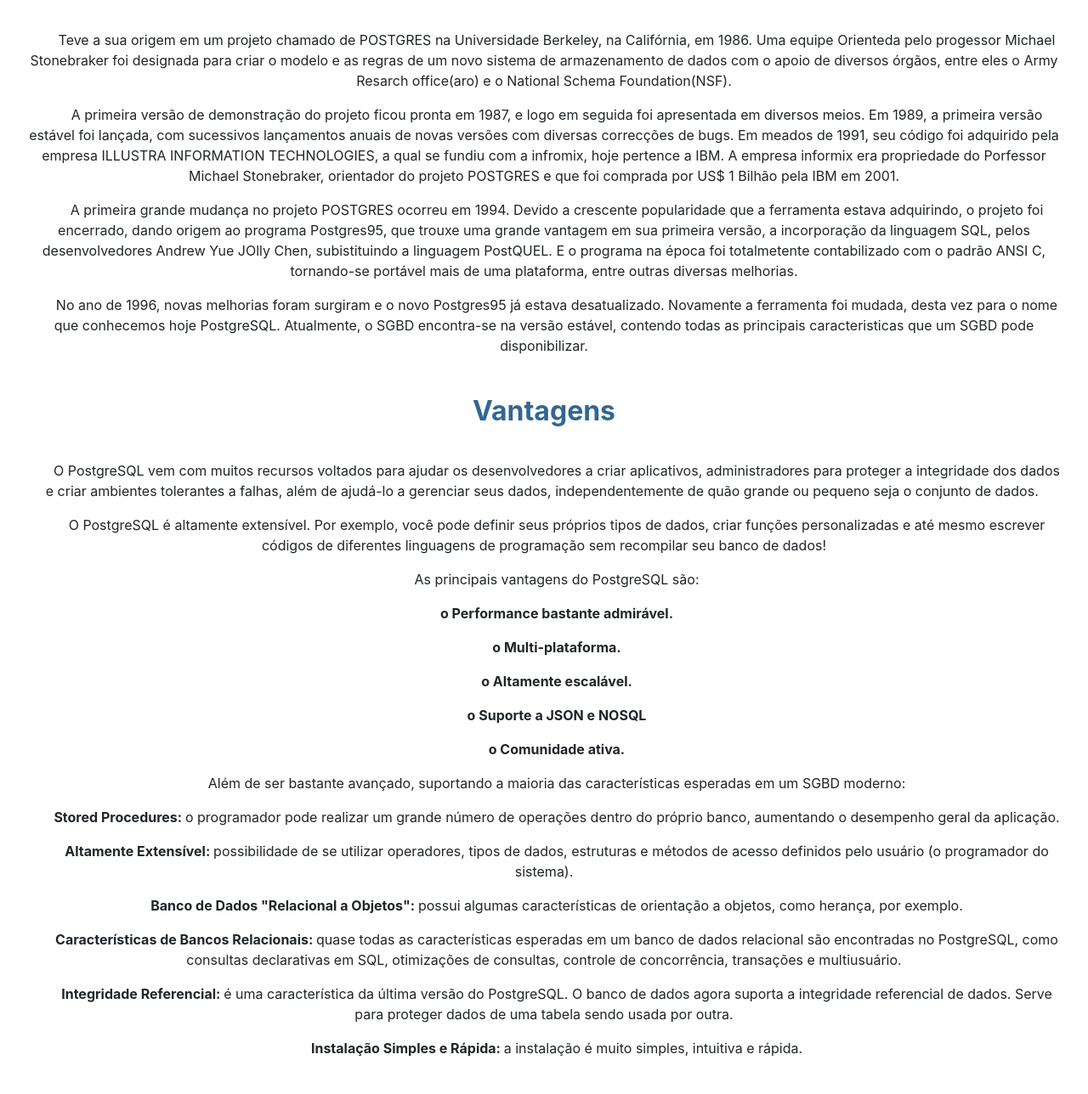
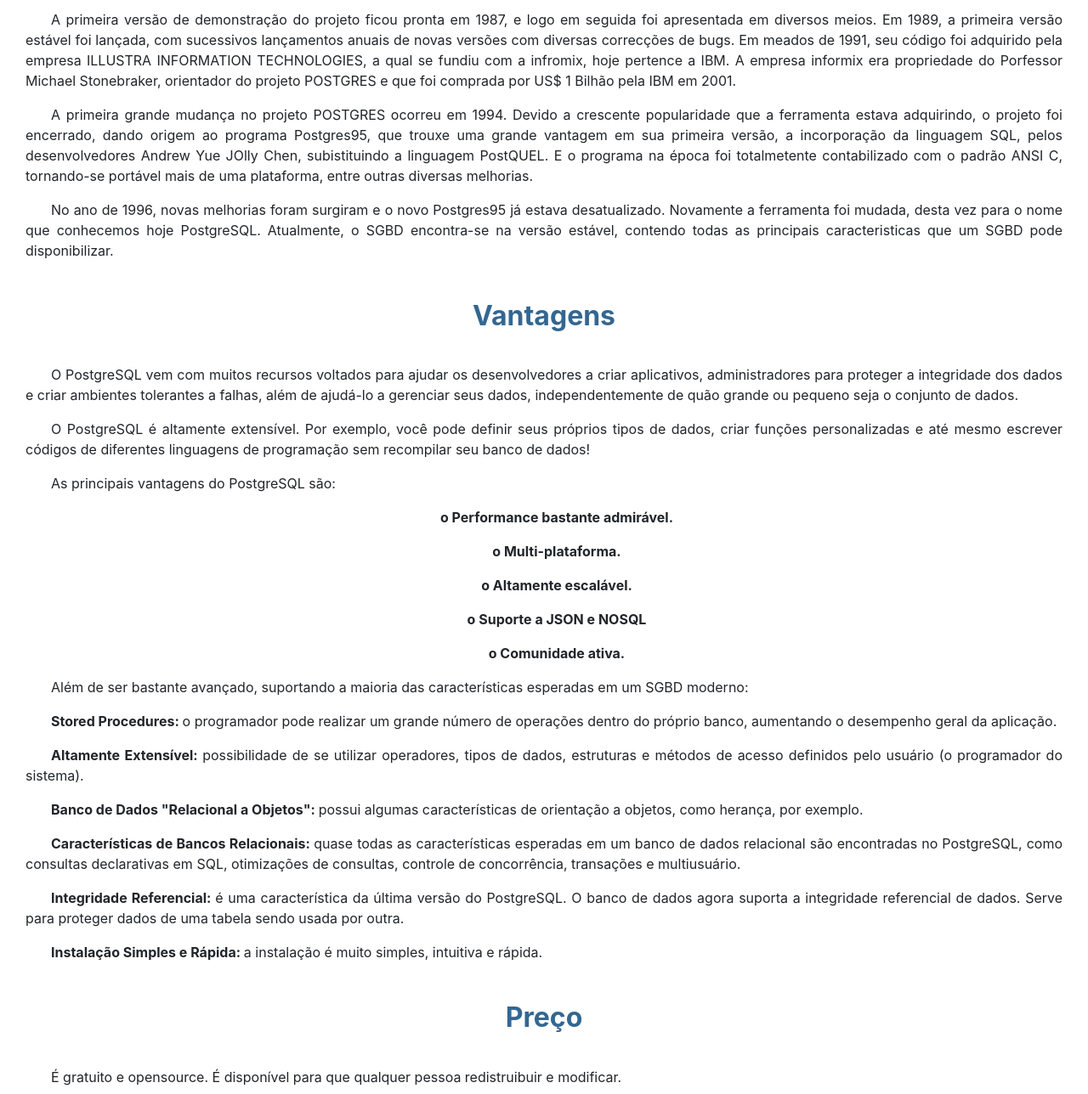
Before and after one commit to Andredf51/Banco2, a plain HTML site: page index.html in a window 1280 px wide. Shown: the part 972-2260 px from the top of the page at 85% size. Drawn offline with Linux system fonts and the light colour scheme.

Commit message:
justificar texto e imagens

```diff
--- a/index.html
+++ b/index.html
@@ -17,11 +17,6 @@
             border: 1px solid #000;
             min-height: 100px;
             background-color: #336791;
-        }
-
-        #imagemteste {
-            width: 80%;
-            height: 70%;
         }
 
         .title {
@@ -84,13 +79,13 @@
             </ol>
             <div class="text-center">
                 <div class="carousel-item active">
-                    <img id="imagemteste" src="imagem01.png" alt="Primeiro Slide">
+                    <img src="imagem011.png" alt="Primeiro Slide">
                 </div>
                 <div class="carousel-item">
-                    <img id="imagemteste" src="imagem02.png" alt="Segundo Slide">
+                    <img src="imagem022.png" alt="Segundo Slide">
                 </div>
                 <div class="carousel-item">
-                    <img id="imagemteste" src="imagem03.png" alt="Terceiro Slide">
+                    <img src="imagem033.png" alt="Terceiro Slide">
                 </div>
             </div>
             <a class="carousel-control-prev" href="#carouselExampleIndicators" role="button" data-slide="prev">
@@ -104,16 +99,16 @@
         </div>
 
         <!-- o que é postgresql  -->
-        <div class="container-fluid text-justify" id="oqueé">
+        <div class="container-fluid " id="oqueé">
             <h2 class="title"> <b> O que é o PostgreSQL </b></h2>
-            <p>
+            <p class="text-justify">
                 O PostgreSQL é um poderoso sistema de banco de dados objeto-relacional de código-fonte aberto que
                 usa e estende a linguagem SQL combinada com muitos recursos que armazenam e dimensionam com segurança
                 as cargas de trabalho de dados mais complicadas.
                 É otimizado para aplicações complexas, isto é, que envolvem grandes volumes de dados ou que
                 tratam de informações críticas.
             </p>
-            <p>
+            <p class="text-justify">
                 Ganhou uma forte reputação por sua arquitetura comprovada, confiabilidade,
                 integridade de dados, conjunto robusto de recursos, extensibilidade e dedicação da comunidade de código
                 aberto por trás do software para fornecer soluções eficazes e inovadoras de maneira consistente.
@@ -124,13 +119,13 @@
         <!-- história do postgre -->
         <div class="container-fluid text-justify" id="historia">
             <h2 class="title"> <b> História </b> </h2>
-            <p>
+            <p class="text-justify">
                 Teve a sua origem em um projeto chamado de POSTGRES na Universidade Berkeley, na Califórnia, em
                 1986. Uma equipe Orienteda pelo progessor Michael Stonebraker foi designada para criar o modelo e as
                 regras de um novo sistema de armazenamento de dados com o apoio de diversos órgãos, entre eles o Army Resarch
                 office(aro) e o National Schema Foundation(NSF).
             </p>
-            <p>
+            <p class="text-justify">
                 A primeira versão de demonstração do projeto ficou pronta em 1987, e logo em seguida foi
                 apresentada em diversos meios. Em 1989, a primeira versão estável foi lançada, com sucessivos
                 lançamentos anuais de novas versões com diversas correcções de bugs. Em meados de 1991, seu código foi adquirido
@@ -138,16 +133,16 @@
                 informix era propriedade do Porfessor Michael Stonebraker, orientador do projeto POSTGRES e que foi
                 comprada por US$ 1 Bilhão pela IBM em 2001.
             </p>
-            <p>
+            <p class="text-justify">
                 A primeira grande mudança no projeto POSTGRES ocorreu em 1994. Devido a crescente popularidade
                 que a ferramenta estava adquirindo, o projeto foi encerrado, dando origem ao programa Postgres95, que
                 trouxe uma grande vantagem em sua primeira versão, a incorporação da linguagem SQL, pelos desenvolvedores
                 Andrew Yue JOlly Chen, subistituindo a linguagem PostQUEL. E o programa na época foi totalmetente
                 contabilizado com o padrão ANSI C, tornando-se portável mais de uma plataforma, entre outras
                 diversas melhorias.
-            </p>
-            <p>
-                 No ano de 1996, novas melhorias foram surgiram e o novo Postgres95 já estava desatualizado.
+            </p class="text-justify">
+            <p class="text-justify">
+                No ano de 1996, novas melhorias foram surgiram e o novo Postgres95 já estava desatualizado.
                 Novamente a ferramenta foi mudada, desta vez para o nome que conhecemos hoje PostgreSQL. Atualmente, o
                 SGBD encontra-se na versão estável, contendo todas as principais caracteristicas que um SGBD pode
                 disponibilizar.
@@ -157,13 +152,13 @@
         <!-- vantagens -->
         <div class="container-fluid" id="vantagem">
             <h2 class="title"> <b> Vantagens </b>  </h2>
-            <p>
+            <p class="text-justify">
                 O PostgreSQL vem com muitos recursos voltados para ajudar os desenvolvedores a criar aplicativos,
                 administradores para proteger a integridade dos dados e criar ambientes tolerantes a falhas, além de
                 ajudá-lo a gerenciar seus dados, independentemente de quão grande ou pequeno seja o conjunto de
                 dados.
             </p>
-            <p> O PostgreSQL é altamente extensível. Por exemplo, você
+            <p class="text-justify"> O PostgreSQL é altamente extensível. Por exemplo, você
                 pode definir seus próprios tipos de dados, criar funções personalizadas e até mesmo escrever códigos
                 de diferentes linguagens de programação sem recompilar seu banco de dados!
             </p>
@@ -171,33 +166,33 @@
                 160 dos 179 recursos obrigatórios do SQL: Conformidade do núcleo 2011. A partir desta escrita, nenhum banco de dados
                 relacional atende à plena conformidade com este padrão.
             </p> -->
-            <p> As principais vantagens do PostgreSQL são: </p>
+            <p class="text-justify"> As principais vantagens do PostgreSQL são: </p>
                 <b> <p> o Performance bastante admirável. </p>
                 <p> o Multi-plataforma. </p>
                 <p> o Altamente escalável. </p>
                 <p> o Suporte a JSON e NOSQL </p>
                 <p> o Comunidade ativa. </p> </b>
 
-            <p>Além de ser bastante avançado, suportando a maioria das características esperadas em um SGBD moderno:</p>
+            <p class="text-justify">Além de ser bastante avançado, suportando a maioria das características esperadas em um SGBD moderno:</p>
 
-            <p> <b> Stored Procedures: </b> o programador pode realizar um grande número de operações dentro do
+            <p class="text-justify"> <b> Stored Procedures: </b> o programador pode realizar um grande número de operações dentro do
             próprio banco, aumentando o desempenho geral da aplicação. </p>
 
-            <p> <b> Altamente Extensível: </b>
+            <p class="text-justify"> <b> Altamente Extensível: </b>
             possibilidade de se utilizar operadores, tipos de dados, estruturas e métodos de acesso definidos pelo
             usuário (o programador do sistema). </p>
 
-            <p> <b> Banco de Dados "Relacional a Objetos": </b> possui algumas características de orientação a
+            <p class="text-justify"> <b> Banco de Dados "Relacional a Objetos": </b> possui algumas características de orientação a
             objetos, como herança, por exemplo. </p>
 
-            <p> <b> Características de Bancos Relacionais: </b> quase todas as características esperadas em um banco de dados
+            <p class="text-justify"> <b> Características de Bancos Relacionais: </b> quase todas as características esperadas em um banco de dados
             relacional são encontradas no PostgreSQL, como consultas declarativas em SQL, otimizações de consultas,
             controle de concorrência, transações e multiusuário. </p>
 
-            <p> <b> Integridade Referencial: </b> é uma característica da última versão do PostgreSQL. O banco de dados agora
+            <p class="text-justify"> <b> Integridade Referencial: </b> é uma característica da última versão do PostgreSQL. O banco de dados agora
             suporta a integridade referencial de dados. Serve para proteger dados de uma tabela sendo usada por outra. </p>
 
-            <p> <b> Instalação Simples e Rápida: </b> a instalação é muito simples, intuitiva e rápida. </p>
+            <p class="text-justify"> <b> Instalação Simples e Rápida: </b> a instalação é muito simples, intuitiva e rápida. </p>
 
 
             <!-- <p> • Tipos de dados
@@ -262,7 +257,7 @@
         <!-- preço -->
         <div class="container-fluid text-justify" id="preco">
             <h2 class="title"> <b> Preço </b> </h2>
-            <p> É gratuito e opensource. É disponível para que qualquer pessoa redistruibuir e modificar. </p>
+            <p class="text-justify"> É gratuito e opensource. É disponível para que qualquer pessoa redistruibuir e modificar. </p>
         </div>
 
         <!-- quem usa -->
@@ -361,11 +356,11 @@
         <!-- Curiosidades -->
         <div class="container-fluid text-justify" id="curiosidade">
             <h2 class="title"> <b> Curiosidades </b> </h2>
-            <p>
-                 O postgreSQL não tem limite de tamanho para seus banco de dados, sendo a única limitação para
+            <p class="text-justify">
+                O postgreSQL não tem limite de tamanho para seus banco de dados, sendo a única limitação para
                 o hardware disponível pelo computador em que o PostgreSQL está armazenando as suas informações.
             </p>
-            <p> Sua limitação dá-se em nível de tabela, com um limite máximo de 32TB por tabela. Além do mais, é
+            <p class="text-justify"> Sua limitação dá-se em nível de tabela, com um limite máximo de 32TB por tabela. Além do mais, é
                 possível ter registros(linhas) com até 1.6TB. A estabilidade também é um de seus recursos mais
                 interessantes,
                 pois foi projetado para executar no método 24/7 (24 horas por dia, sete dias na semana).
```
Also changed, not shown: imagem011.png (added), imagem022.png (added), imagem033.png (added).
